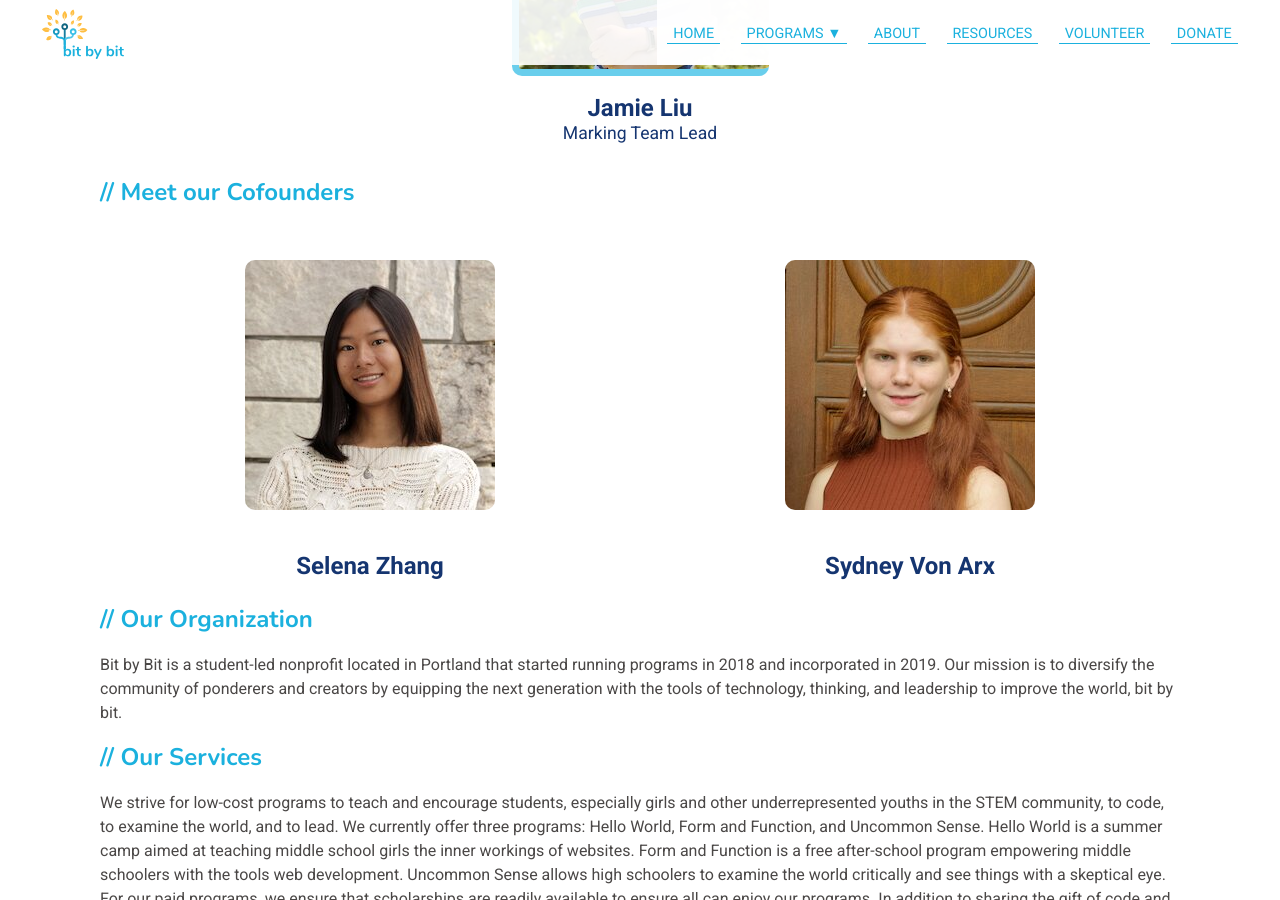
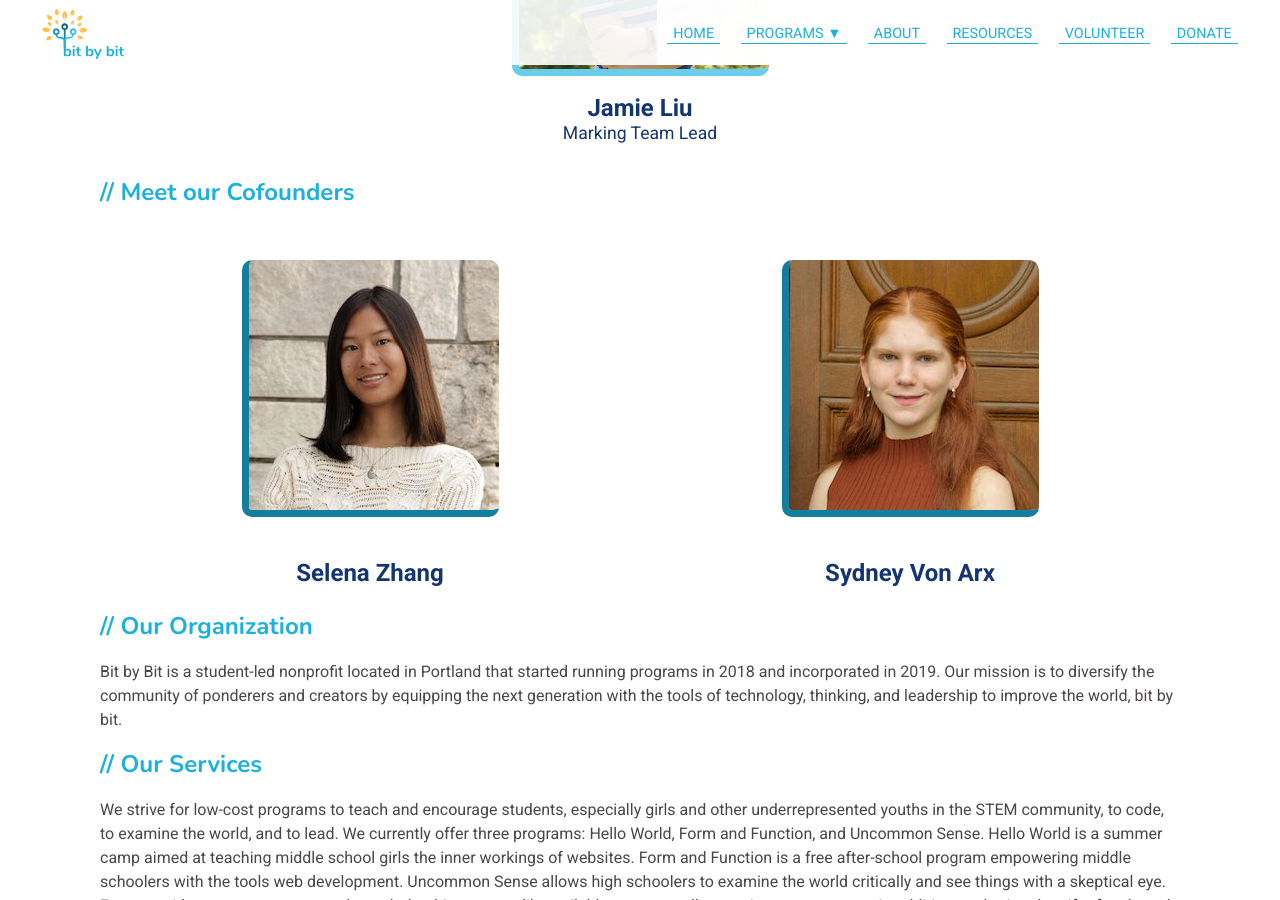
Before and after one commit to bit-by-bit-coding/bxb-website, a Jekyll site: the page built from about.html, in a window 1280 px wide and 900 px high, scrolled down 2615 px. Built offline with Jekyll 4.4.1, drawn with Linux system fonts in a browser that asks for light colours; nearby versions of some CDN libraries.

Commit message:
add border to co-founders

```diff
--- a/about.html
+++ b/about.html
@@ -128,11 +128,11 @@ style: about.css
     <h2>Meet our Cofounders</h2><br>
     <div class="instructors-container">
         <span class="instructors-item">
-            <img src="imgs/SelenaSquare.jpg"><br>
+            <img class="dark-border" src="imgs/SelenaSquare.jpg"><br>
             <strong>Selena Zhang</strong>
         </span>
         <span class="instructors-item">
-            <img src="imgs/SydneySquare.jpg"><br>
+            <img class="dark-border" src="imgs/SydneySquare.jpg"><br>
             <strong>Sydney Von Arx</strong>
         </span>
     </div>
--- a/styles/about.scss
+++ b/styles/about.scss
@@ -57,6 +57,12 @@
   border-left: 7px solid $lightblue;
   border-bottom: 7px solid $lightblue;
 }
+
+.dark-border{
+  border-left: 7px solid #147E9F;
+  border-bottom: 7px solid #147E9F;
+}
+
 
 // #canvas{
 //   height: 300px;
```
